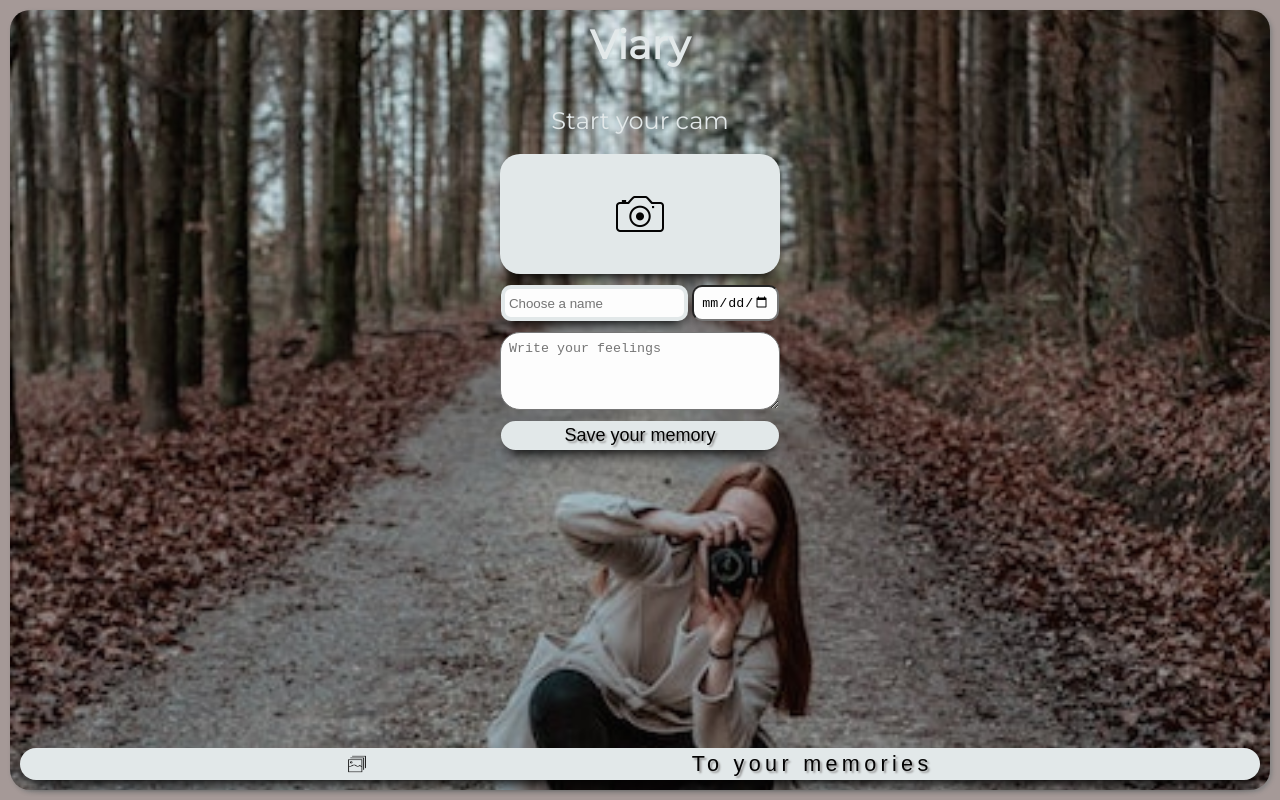
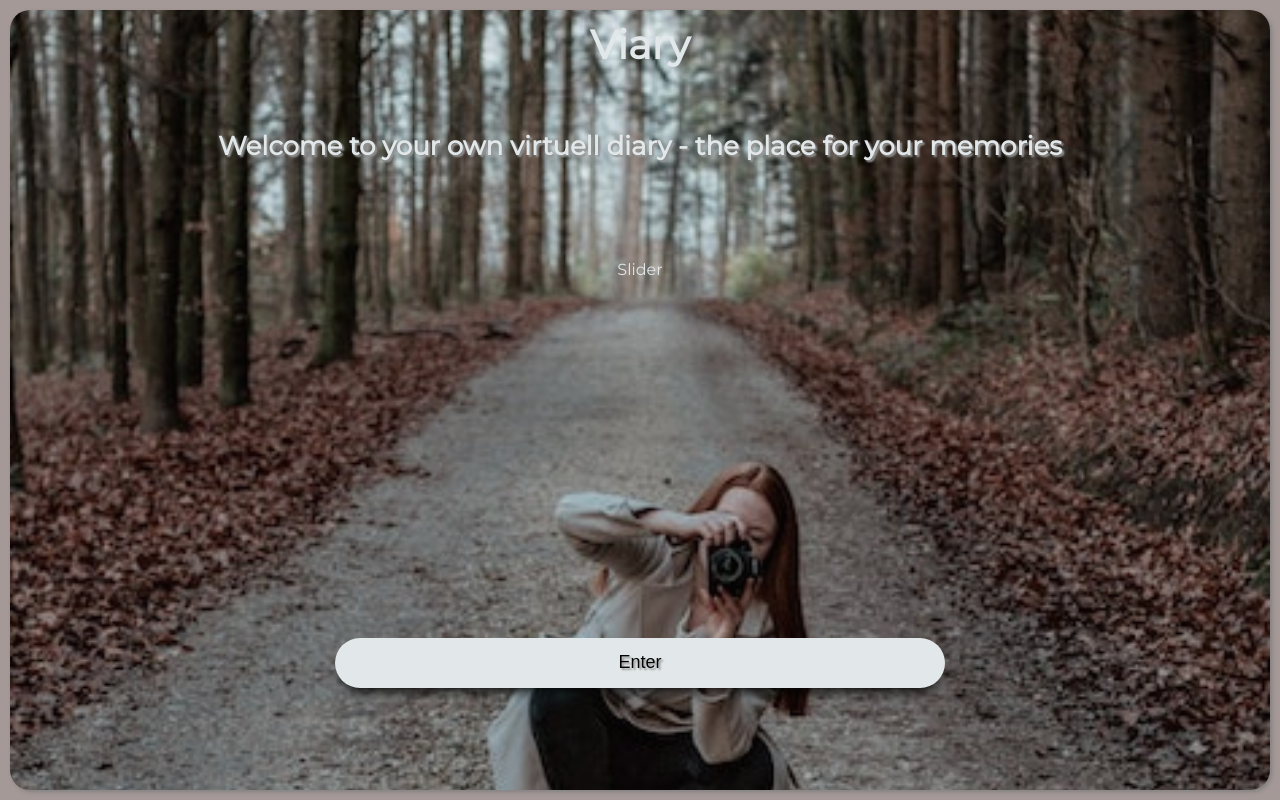
Before and after one commit to danicadombek/capstone-project, a React (Create React App) app: page / in a window 1280 px wide. Built offline with nearby package versions, Linux system fonts and the light colour scheme.

Commit message:
Make startpage home and create navigation

```diff
--- a/src/App.js
+++ b/src/App.js
@@ -5,11 +5,12 @@ import CameraPage from './pages/CameraPage'
 import DetailMemoryPage from './pages/DetailMemoryPage'
 import Header from './components/Header'
 import MemoriesPage from './pages/MemoriesPage'
+import StartPage from './pages/StartPage'
 import styled from 'styled-components/macro'
 
 export default function App() {
   const [memories, setMemories] = useState(loadFromLocal('memories') ?? [])
-  const [currentPage, setCurrentPage] = useState('camera')
+  const [currentPage, setCurrentPage] = useState('home')
   const [memoryDetail, setMemoryDetail] = useState(null)
 
   useEffect(() => {
@@ -19,6 +20,7 @@ export default function App() {
   return (
     <Wrapper>
       <Header>Viary</Header>
+      {currentPage === 'home' && <StartPage onNavigate={showCameraPage} />}
       {currentPage === 'camera' && (
         <CameraPage
           onNavigate={showMemoriesPage}
```
